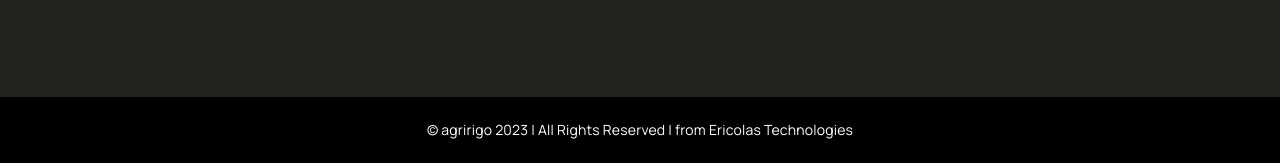
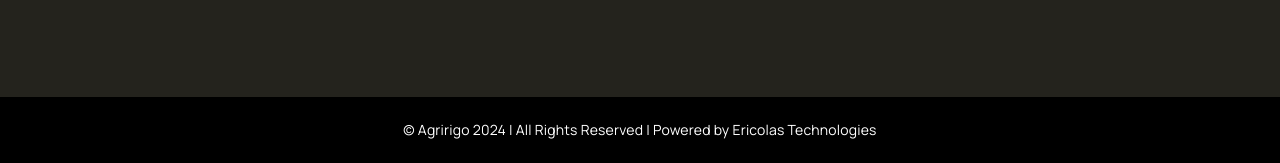
Before and after one commit to ErnestKapesa/agririgo, a plain HTML site: page index.html in a window 1280 px wide. Shown: the part 5000-5163 px from the top of the page. Drawn offline with Linux system fonts and the light colour scheme; a script that the page names is missing; files whose address does not match are found by name.

Commit message:
New version update
footer year update

```diff
--- a/index.html
+++ b/index.html
@@ -1026,7 +1026,7 @@
                                 <li><a href="#"><span class="my-icon icon-pinterest"></span></a></li>
                              </ul>
                         </div>
-                        <p>© <a href="#">agririgo</a> 2023 | All Rights Reserved | Powered by Ericolas Technologies</p>
+                        <p>© <a href="https://agririgo.ericolas.com">agririgo</a> 2024 | All Rights Reserved | Powered by <a href="https://ericolas.com">Ericolas Technologies</a></p>
                         <div class="link-group">
                             <ul>
                                 <li><a href="#">Service</a></li>
@@ -1044,7 +1044,8 @@
     <footer>
         <div class="agririgo-container">
             <p class="agririgo-copyright">
-                &copy; agririgo 2023 | All Rights Reserved | from Ericolas Technologies
+                &copy; Agririgo 2024 | All Rights Reserved | Powered by
+                <a  style="color:white;"  href="https://ericolas.com">Ericolas Technologies</a>
             </p>
         </div>
     </footer>
```
Also changed, not shown: 1 other file.
